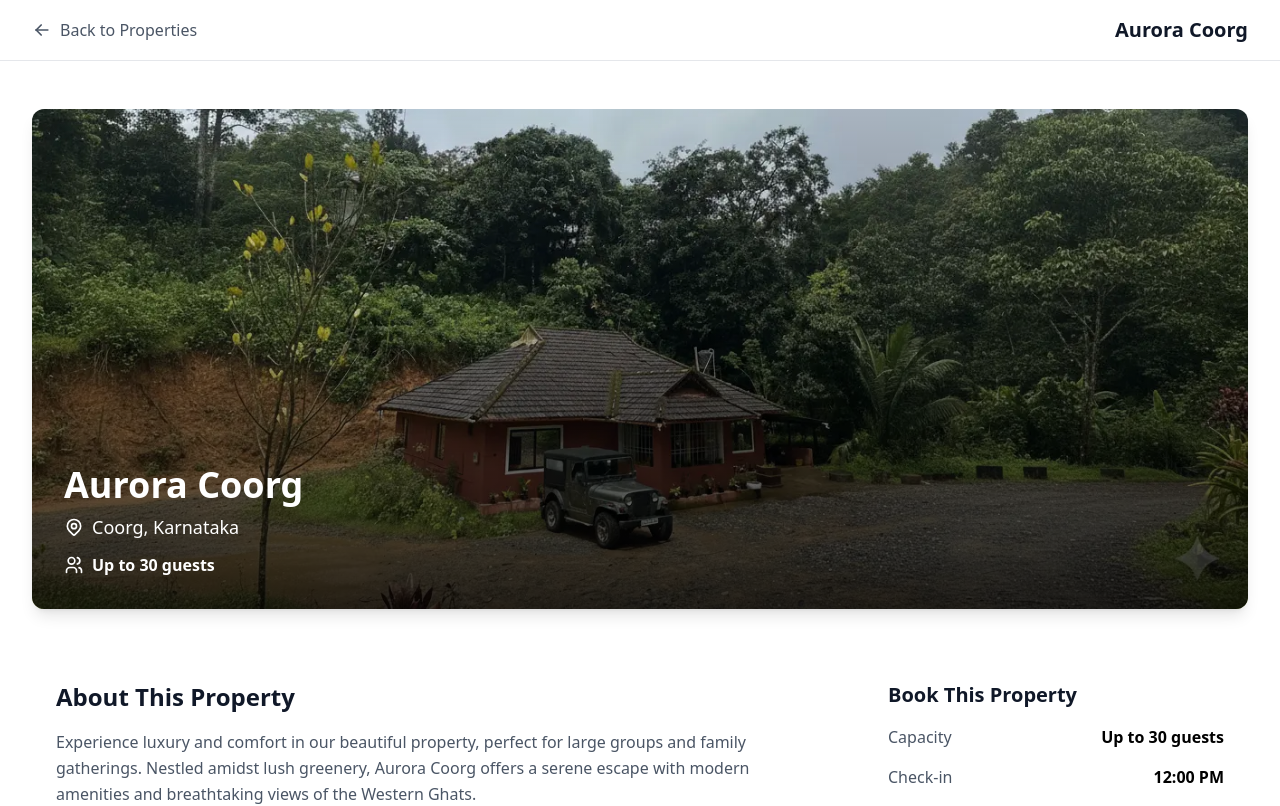
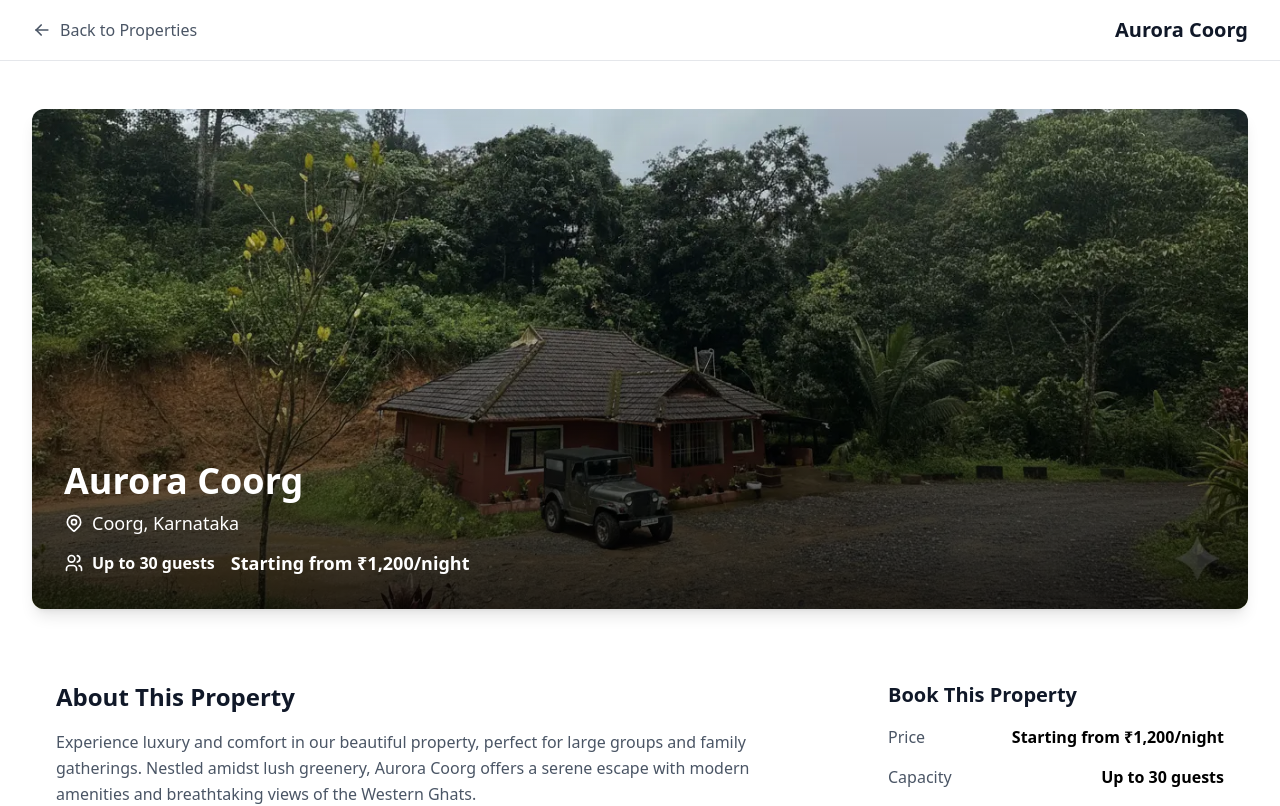
Before and after one commit to Suman-D-R/aurora_coorg, a Next.js app: page /property/1 in a window 1280 px wide. Shown: the top 806 px of the page. Built offline with nearby package versions, Linux system fonts and the light colour scheme.

Commit message:
Restore startingPrice display in OurStays and page components for improved property visibility. Update properties data with new pricing information.

```diff
--- a/app/components/OurStays.tsx
+++ b/app/components/OurStays.tsx
@@ -125,9 +125,9 @@ const OurStays = () => {
                     </span>
                   </div>
                   <div className='text-right'>
-                    {/* <p className='text-white/90 text-sm font-semibold'>
+                    <p className='text-white/90 text-sm font-semibold'>
                       {property?.startingPrice}
-                    </p> */}
+                    </p>
                   </div>
                 </div>
 
--- a/app/data/properties.ts
+++ b/app/data/properties.ts
@@ -4,7 +4,7 @@ export interface Property {
   location: string;
   capacity: string;
   guests: number;
-  // startingPrice: string;
+  startingPrice: string;
   description: string;
   image: string;
   features: string[];
@@ -22,7 +22,7 @@ export const properties: Property[] = [
     location: 'Coorg, Karnataka',
     capacity: 'Up to 30 guests',
     guests: 30,
-    // startingPrice: 'Starting from ₹2,500/night',
+    startingPrice: 'Starting from ₹1,200/night',
     description:
       'Experience luxury and comfort in our beautiful property, perfect for large groups and family gatherings. Nestled amidst lush greenery, Aurora Coorg offers a serene escape with modern amenities and breathtaking views of the Western Ghats.',
     image: '/images/aurora-villa.webp',
--- a/app/property/[id]/page.tsx
+++ b/app/property/[id]/page.tsx
@@ -137,7 +137,7 @@ Thank you!`;
                 </span>
               </div>
               <div className='text-sm sm:text-base md:text-lg font-bold'>
-                {/* {property.startingPrice} */}
+                {property.startingPrice}
               </div>
             </div>
           </div>
@@ -245,14 +245,14 @@ Thank you!`;
               </h3>
 
               <div className='space-y-3 sm:space-y-4 mb-4 sm:mb-6'>
-                {/* <div className='flex items-center justify-between'>
+                <div className='flex items-center justify-between'>
                   <span className='text-gray-600 text-sm sm:text-base'>
                     Price
                   </span>
                   <span className='font-semibold text-sm sm:text-base'>
                     {property.startingPrice}
                   </span>
-                </div> */}
+                </div>
                 <div className='flex items-center justify-between'>
                   <span className='text-gray-600 text-sm sm:text-base'>
                     Capacity
```
